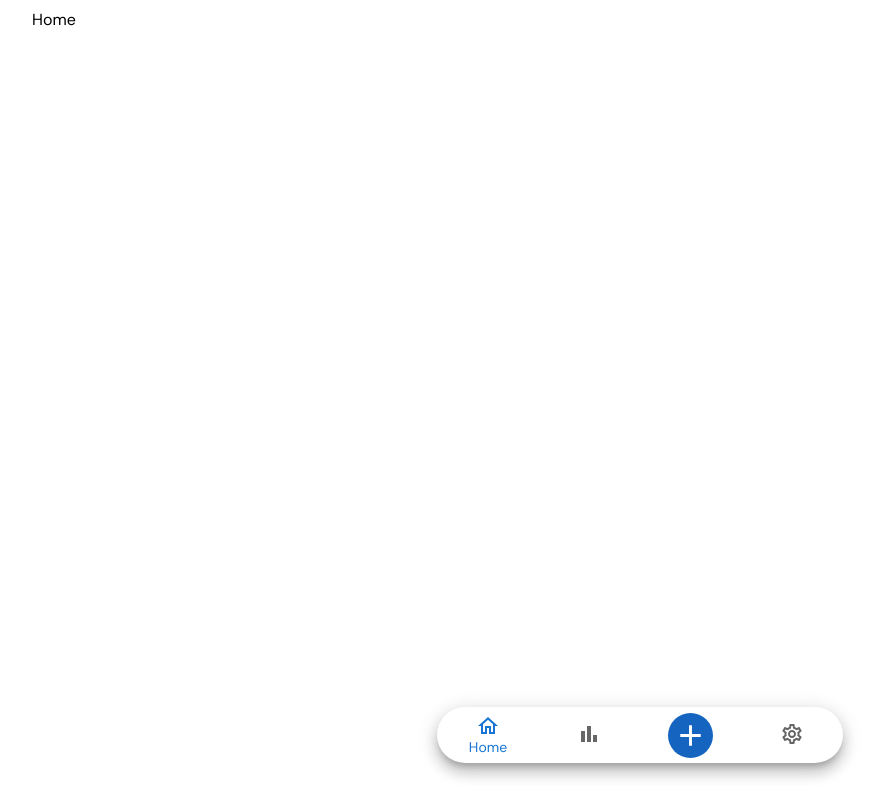
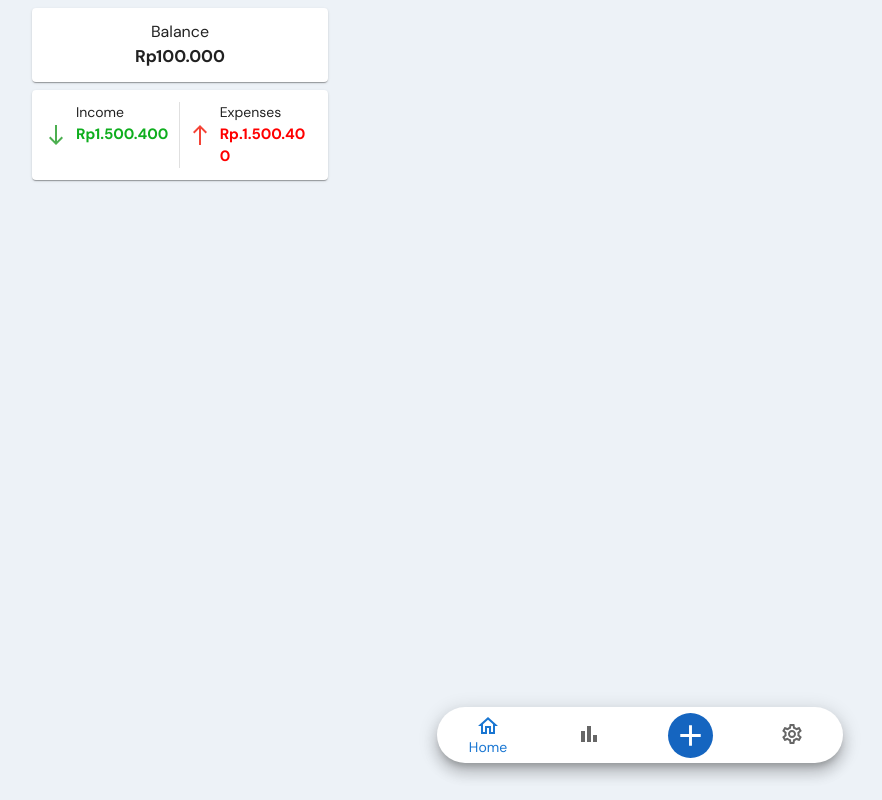
Before and after one commit to ggiaa/expense-tracker, a React (Vite) app: page / in a window 1280 px wide. Shown: the whole page, without its empty margins (0-882 px from the left). Built offline with nearby package versions, Linux system fonts and the light colour scheme.

Commit message:
Balance component UI

```diff
--- /dev/null
+++ b/src/components/homePageComponents/Balance.jsx
@@ -0,0 +1,82 @@
+import React from "react";
+import {
+  Box,
+  Card,
+  CardContent,
+  Divider,
+  Stack,
+  Typography,
+} from "@mui/material";
+import { NumericFormat } from "react-number-format";
+import SouthIcon from "@mui/icons-material/South";
+import NorthIcon from "@mui/icons-material/North";
+import { green, red } from "@mui/material/colors";
+
+function Balance() {
+  return (
+    <Stack rowGap={1}>
+      <Card>
+        <CardContent sx={{ textAlign: "center" }}>
+          <Typography>Balance</Typography>
+          <Typography sx={{ fontWeight: 600, fontSize: 17 }}>
+            <NumericFormat
+              value={100000}
+              displayType={"text"}
+              thousandSeparator="."
+              decimalSeparator=","
+              prefix={"Rp"}
+            />
+          </Typography>
+        </CardContent>
+      </Card>
+      <Card>
+        <CardContent sx={{ display: "flex" }}>
+          <Box
+            sx={{
+              width: "calc(99%/2)",
+              wordBreak: "break-all",
+              display: "flex",
+            }}
+          >
+            <SouthIcon
+              fontSize="medium"
+              sx={{ height: "100%", color: green[500] }}
+            />
+
+            <Box paddingX={1}>
+              <Typography fontSize={14}>Income</Typography>
+              <Typography fontWeight={600} color="#0FAE1E" fontSize={15}>
+                Rp1.500.400
+              </Typography>
+            </Box>
+          </Box>
+          <Divider orientation="vertical" flexItem sx={{ color: "black" }} />
+          <Box
+            sx={{
+              width: "calc(99%/2)",
+              wordBreak: "break-all",
+              display: "flex",
+            }}
+          >
+            <NorthIcon
+              fontSize="medium"
+              sx={{
+                height: "100%",
+                color: red[500],
+                paddingLeft: 1,
+              }}
+            />
+            <Box paddingLeft={1}>
+              <Typography fontSize={14}>Expenses</Typography>
+              <Typography fontWeight={600} color="red" fontSize={15}>
+                Rp.1.500.400
+              </Typography>
+            </Box>
+          </Box>
+        </CardContent>
+      </Card>
+    </Stack>
+  );
+}
+
+export default Balance;
--- a/src/components/pages/Home.jsx
+++ b/src/components/pages/Home.jsx
@@ -1,8 +1,24 @@
-import { Typography } from "@mui/material";
+import { Box, Typography } from "@mui/material";
 import React from "react";
+import Balance from "../homePageComponents/Balance";
 
 function Home() {
-  return <Typography>Home</Typography>;
+  return (
+    <>
+      <Box
+        sx={{
+          width: "25%",
+          display: "flex",
+          flexDirection: "column",
+          rowGap: 3,
+        }}
+      >
+        <Balance />
+        {/* <RecentTransactions /> */}
+      </Box>
+      <Box sx={{ width: "75%" }}>{/* <Accounts /> */}</Box>
+    </>
+  );
 }
 
 export default Home;
--- a/src/index.css
+++ b/src/index.css
@@ -1 +1,9 @@
 @import url("https://fonts.googleapis.com/css2?family=DM+Sans:wght@400;500;700&display=swap");
+
+body {
+  background-color: #edf2f7;
+}
+
+.MuiCardContent-root {
+  padding: 12px !important;
+}
```
